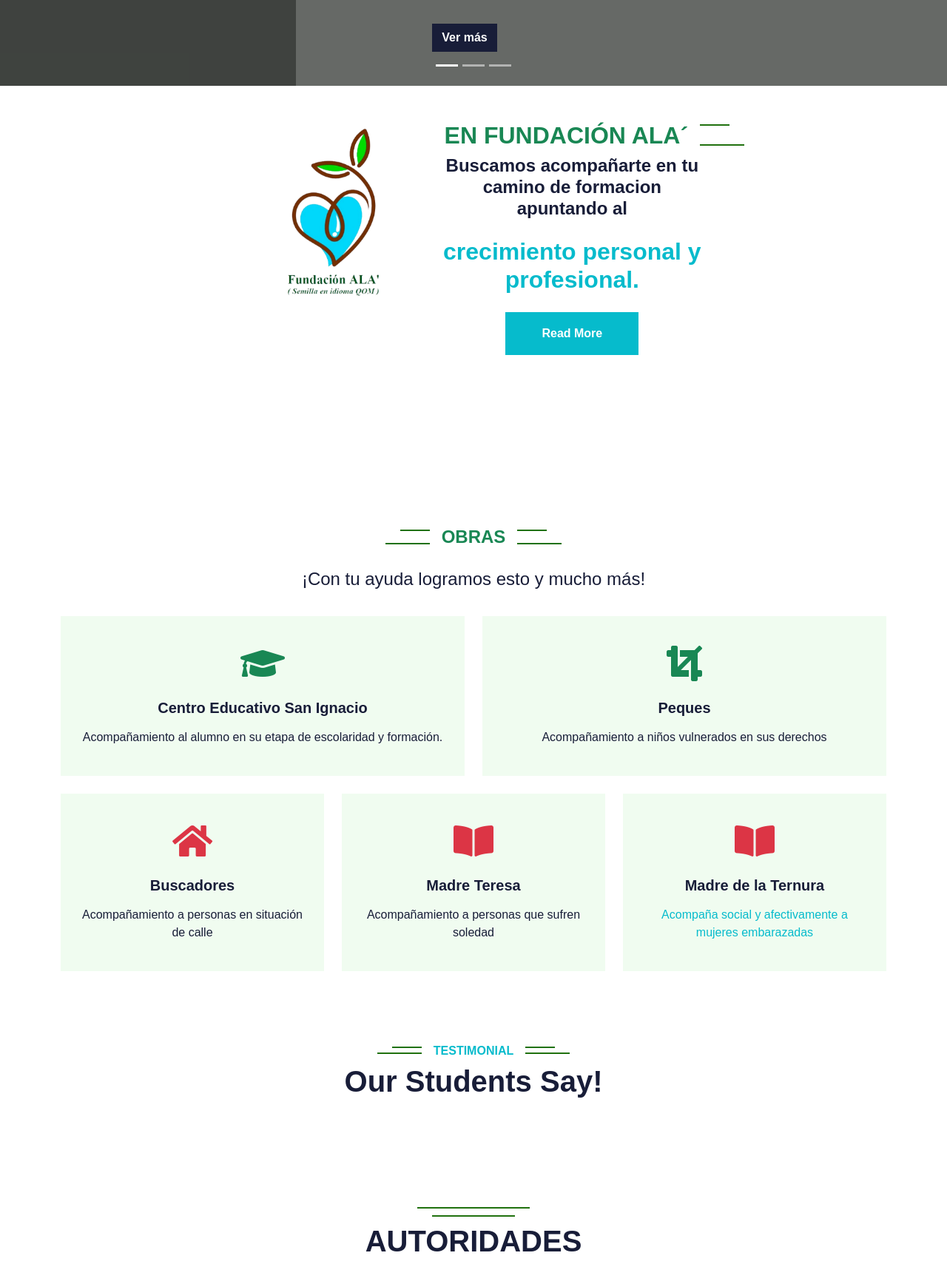
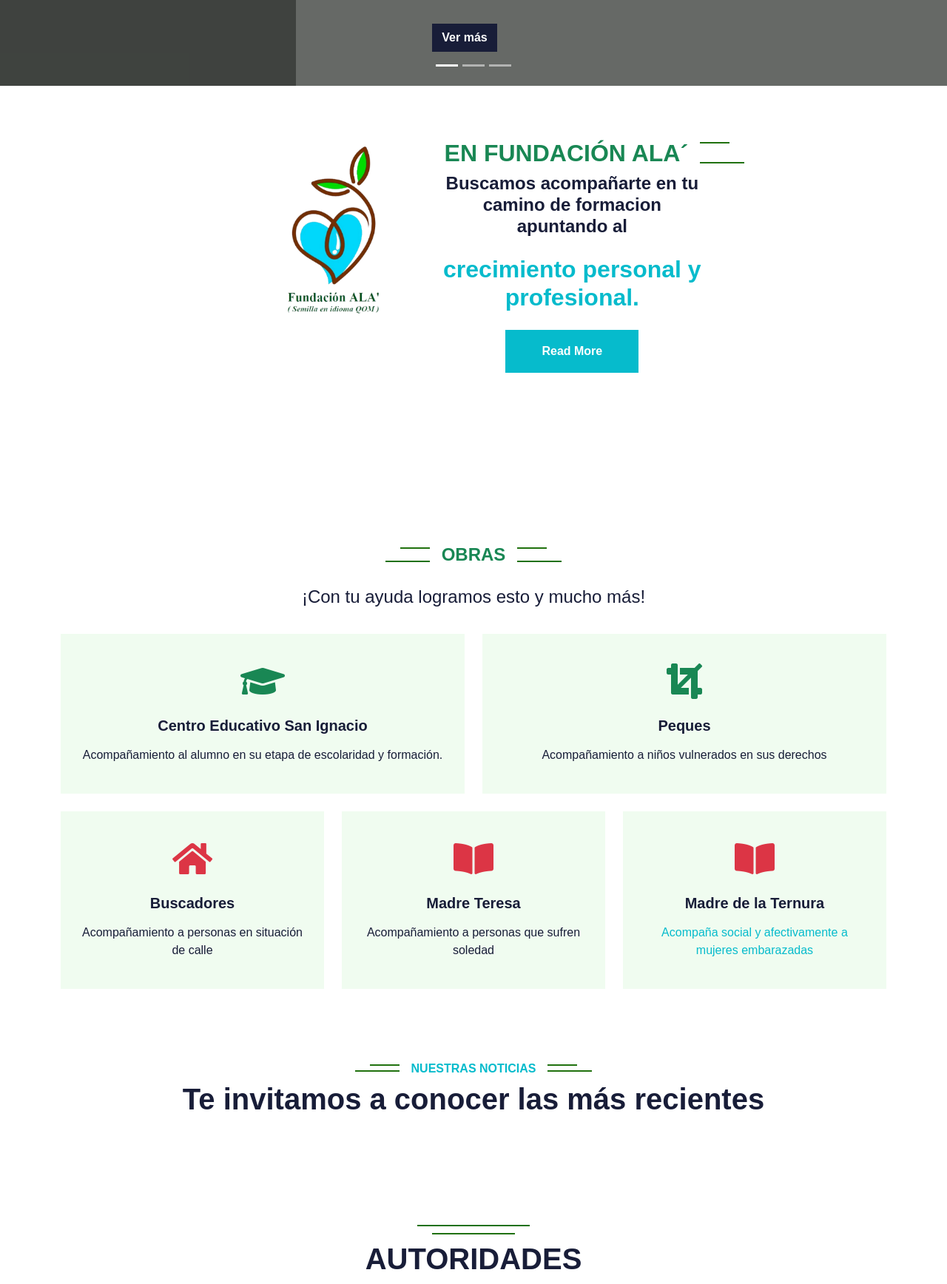
Before and after one commit to gonzalocandia92/fundacionala-informatorio, a Django app: page / in a window 1280 px wide. Shown: the part 184-1920 px from the top of the page at 74% size. Run offline with Django 4.2, Linux system fonts and the light colour scheme; data that the repository does not hold is empty; some libraries are stand-ins or nearby versions; grey boxes are pictures that could not be loaded.

Commit message:
cambios en el main

```diff
--- a/nuclear/apps/noticia/views.py
+++ b/nuclear/apps/noticia/views.py
@@ -7,7 +7,7 @@ from .models import *
 from .forms import *
 
 
-
+# ----- vistas de posteos ----- #
 
 class NoticiaListView(ListView):
     """Detail post."""
@@ -74,8 +74,8 @@ def logout(request):
     try:
         del request.session['email']
     except:
-        return render(request, 'base/index.html')
-    return render(request, 'base/index.html')
+        return redirect('inicio')
+    return redirect('inicio')
 
 def register(request):
     if request.method == "POST":
@@ -106,7 +106,6 @@ def validarUsr(request):
             return x.rol.id == 2
     except:
         return False
-
 # -------------------------------- #
 
 
--- a/templates/base/header.html
+++ b/templates/base/header.html
@@ -1,9 +1,10 @@
 
+  {% load static %}
   <header>
    <!-- <nav class="navbar fixed-top navbar-expand navbar-dark" style="background: linear-gradient(to top, rgba(20,150,20,0) 0%, rgba(20,150,20,.8) 50%);">-->
 
     <nav class="navbar fixed-top navbar-expand navbar-dark" style="background: rgba(0, 122, 0, .8);">
-        &nbsp<img src="static/img/ALA/loguin.png" height="45">&nbsp
+        &nbsp<img src="{% static 'img/ALA/loguin.png'%}" height="45">&nbsp
       <button class="navbar-toggler d-lg-none" type="button" data-bs-toggle="collapse" data-bs-target="#collapsibleNavId" aria-controls="collapsibleNavId"
            aria-expanded="false" aria-label="Toggle navigation"></button>
       <div class="collapse navbar-collapse" id="collapsibleNavId">
--- a/templates/base/index.html
+++ b/templates/base/index.html
@@ -92,7 +92,7 @@
 
 
 <!------------- SERVICIOS  -------->
-
+      <br/>
       <section class="d-flex flex-column justify-content-center align-items-center pt-5  text-center w-50 m-auto" >
 
         <div class="container">
@@ -111,11 +111,6 @@
             </div>
         </div>
       </section>
-
-
-
-
-
 
 <!------------- SERVICIOS  -------->
 
@@ -190,8 +185,8 @@
    <div class="container-xxl py-5 wow fadeInUp" data-wow-delay="0.1s">
     <div class="container">
         <div class="text-center">
-            <h6 class="section-title bg-white text-center text-primary px-3">Testimonial</h6>
-            <h1 class="mb-5">Our Students Say!</h1>
+            <h6 class="section-title bg-white text-center text-primary px-3">Nuestras noticias</h6>
+            <h1 class="mb-5">Te invitamos a conocer las más recientes</h1>
         </div>
         <div class="owl-carousel testimonial-carousel position-relative">
 
@@ -200,7 +195,7 @@
                 <img class="border rounded-circle p-2 mx-auto mb-3" src="{{MEDIA_URL}}/media/{{object.imagen}}" style="width: 150px; height: 150px;">
                 <h5 class="mb-0 rounded">{{object.titulo}}</h5>
                 <p>{{object.categoria}}</p>
-                <div class="testimonial-text bg-success text-center p-4 rounded">
+                <div class="testimonial-text bg-outline-light text-center p-4 rounded">
                 <p class="mb-0 rounded ">{{object.subtitulo}}</p>
                 </div>
                 <p><a href="{% url 'post_detail' object.slug  %}" class="stretched-link"></a></p>
```
Also changed, not shown: media/noticia/asd.png (added), media/noticia/est.jpg (added), media/noticia/image823.png (deleted).
